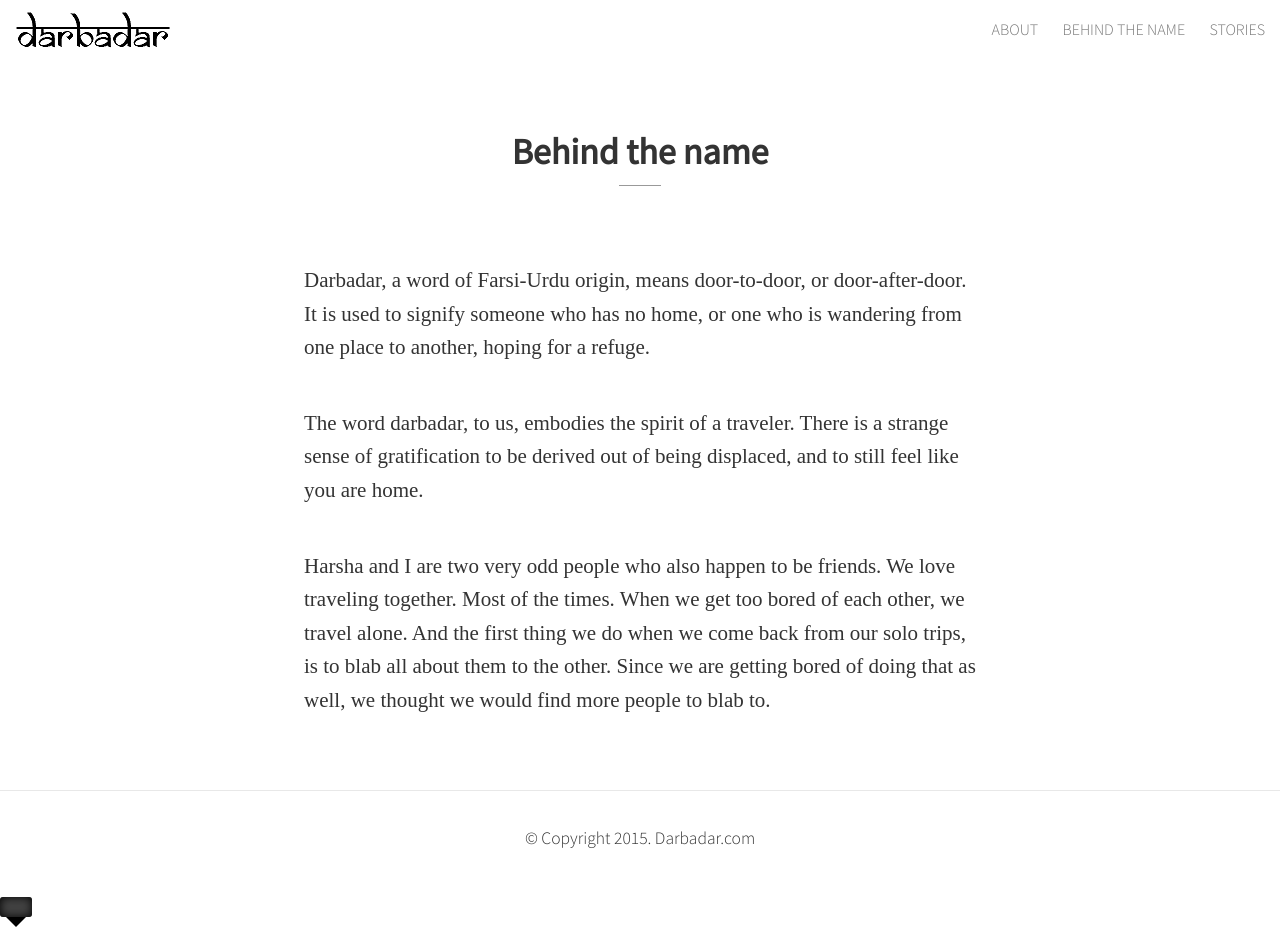
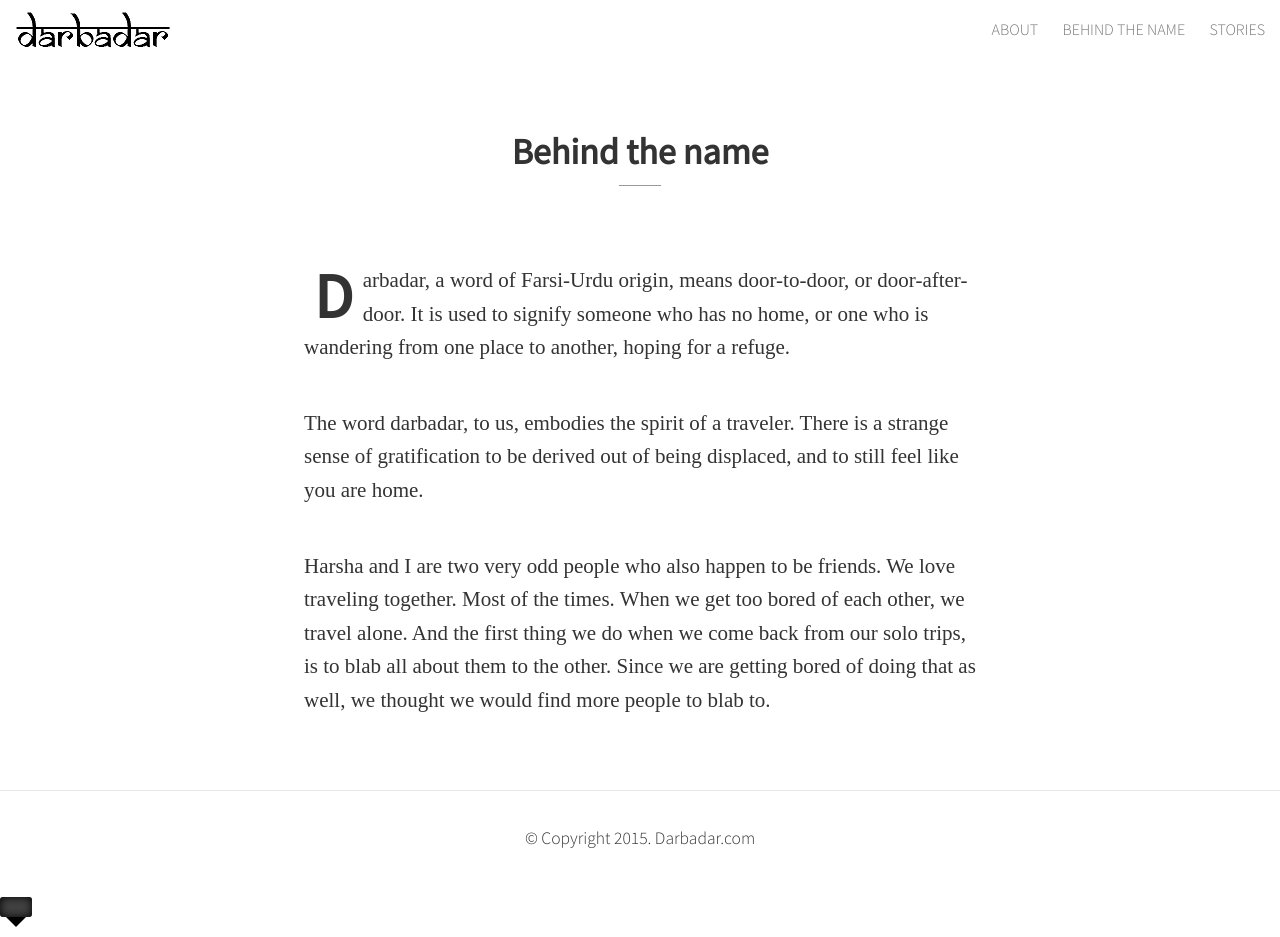
Before and after one commit to harshac/darbadar, a Jekyll site: the page built from darbadar.md, in a window 1280 px wide. Built offline with Jekyll 4.4.1, drawn with Linux system fonts in a browser that asks for light colours; some web fonts are replaced.

Commit message:
added a dropcap

```diff
--- a/_sass/_layout.scss
+++ b/_sass/_layout.scss
@@ -294,6 +294,18 @@
         font-family: "Source Serif Pro";
         line-height: 1.6;
         margin-bottom: 2em;
+
+        &:first-child:first-letter {
+            float: left;
+            font-family: $base-font-family;
+            font-size: $base-font-size * 3;
+            font-weight: 800;
+            line-height: 1;
+            padding: 0 10px;
+            @include media-query($on-palm) {
+                font-size: $small-font-size * 3;
+            }
+        }
     }
 
     img {
```
